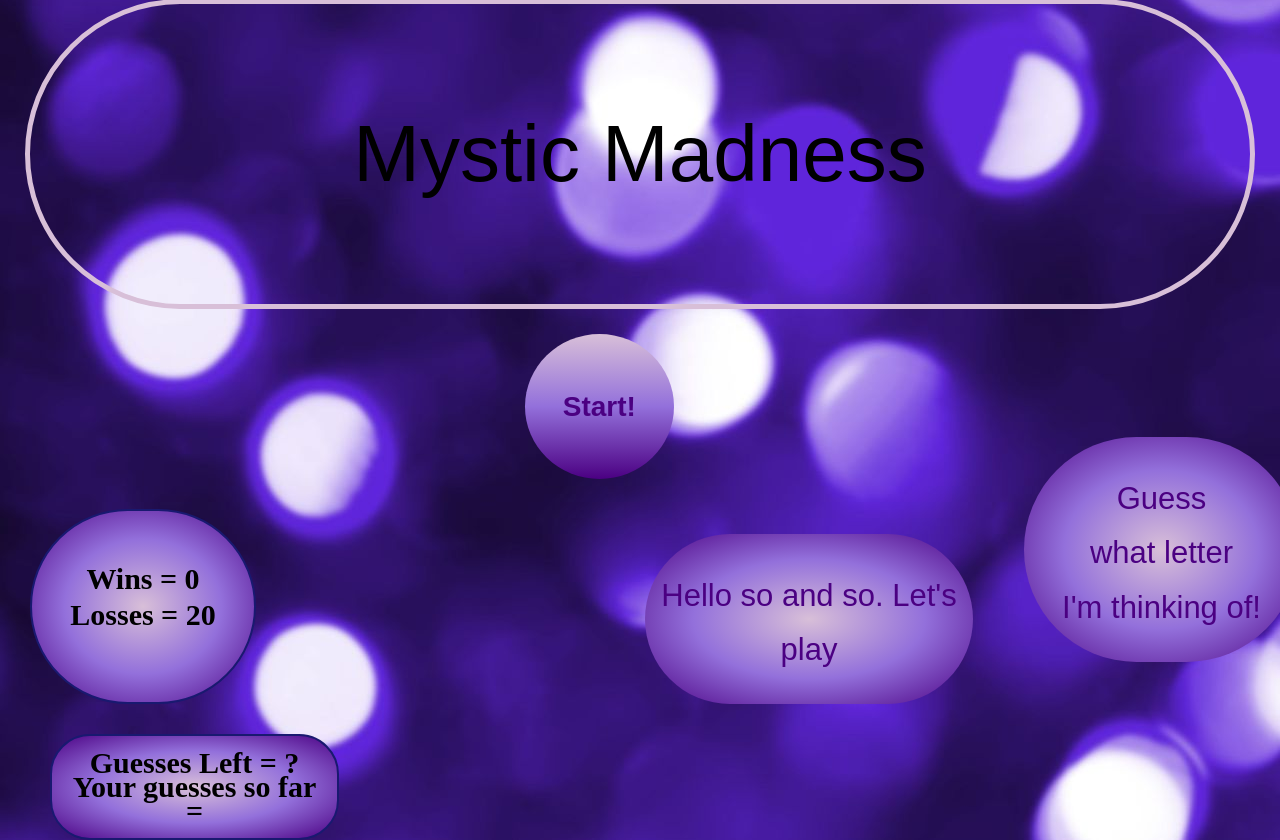
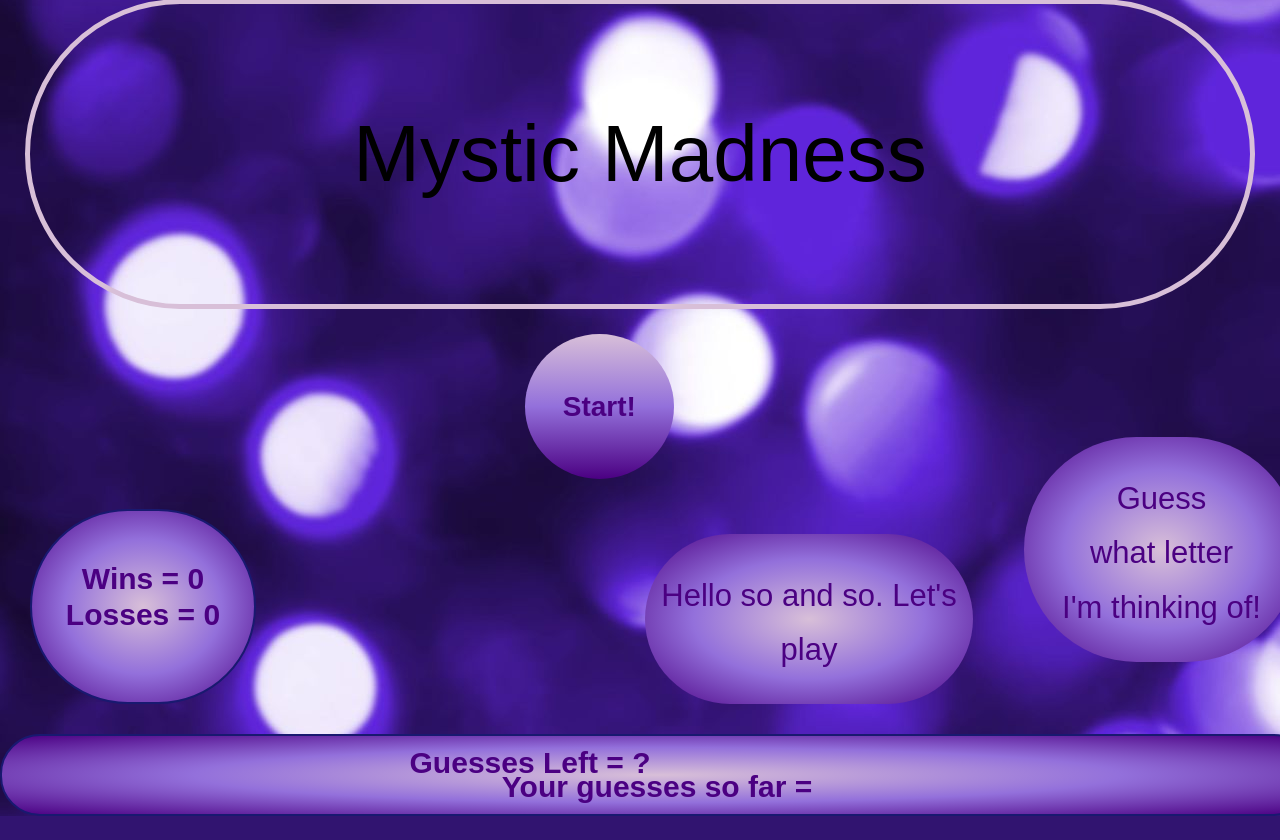
Before and after one commit to ABitOfKylie/PsychicGame, a PHP site: page / in a window 1280 px wide. Shown: the part 26-866 px from the top of the page. After the commit the page ends 842 px from the top, so only its background shows below. Run offline with PHP 8.4, Linux system fonts and the light colour scheme.

Commit message:
last last minute

```diff
--- a/assets/css/style.css
+++ b/assets/css/style.css
@@ -1,11 +1,13 @@
 body{
 	background-image:url("../images/purplemystic.jpg");
 	line-height:150%;
+	font-family:fantasy;
+	color:indigo;
 }
 
 h1{
 	font-size:80px;
-	font-color:white;
+	color:black;
 	line-height:250%;
 	font-family:fantasy;
 	border-style: dotted;
@@ -86,10 +88,9 @@ button:active{
 	font-size:30px;
 	font-weight:bold;
 	font-color:indigo;
-	width:255px;
+	width:100%;
 	height:auto;
 	padding:15px;
-	margin-left:50px;
 	border:2px solid midnightblue;
 	background: radial-gradient(thistle,mediumpurple,indigo);
 	border-radius:40px;
--- a/assets/javascript/game.js
+++ b/assets/javascript/game.js
@@ -1,9 +1,8 @@
-		/*document.getElementByID("startButton").onclick = inviteFunction;*/
 		function inviteFunction(){
 		var yesplay = confirm("Would you like to play\ Mystic Mumbo?");
 		var name =prompt("What is your name?");
-		if (name!=null){
-		/*document.getElementByID("greeting").innerHTML ="Hello" + name + "!" + "Let's play!";*/
+		if (name!=""){
+		document.getElementById("greeting").innerHTML ="Hello " + name + "! " + "Let's play!";
 		alert("Ok, Let's get started! Choose a letter by clicking the letter on the keyboard.");
 		}
 		else{
@@ -20,37 +19,34 @@
 
 
 		var letters = ["a", "b", "c", "d", "e", "f", "g", "h", "i", "j", "k", "l", "m", "n", "o", "p", "q", "r", "s", "t", "u", "v", "w", "x", "y", "z"]
+		var compChoice = letters[Math.floor(Math.random()*letters.length)];
 
 		document.onkeydown=function(event){
 
 
 
-		 	var userChoice = String.fromCharCode(event.onkeydown).toLowerCase();
-		 	var compChoice = letters[Math.floor(Math.random()*letters.length)];
+		 	var userChoice = String.fromCharCode(event.keyCode).toLowerCase();
 
-			/*if userChoice != with a letter in the alphabet or in letters[]{
-			alert("Please choose a letter from A to Z. I don't do symbols.");
-			}
-			else{*/
+		 if(userChoice != compChoice){
 
 
-		 if(userChoice != compChoice){
-		 	for (var i=0; i<compChoice;i++){
-		 		userGuessed [i] ="_";
-		 	}
-		 	document.getElementByID("greeting").innerHTML ="Ahhhh" + name +" ,you lost." + "You need to focus!";
+		 	document.getElementById("greeting").innerHTML ="Ahhhh" + name +" ,you lost." + "You need to focus!";
 		 	userGuessed.push(userChoice);
 		 	userGuessed.sort();
 		 	grem--
+		 	if (grem===0){
+		 		loss++
+		 	}
 
-		 	document.getElementByID("loss").innerHTML ="Losses: " +loss;
-		 	loss++
 		 	gcount++
+		 	document.getElementById("loss").innerHTML ="Losses: " +loss;
+		 	document.getElementById("greeting").innerHTML ="Ahhhh" + name +" ,you lost." + "You need to focus!";
+
 		 }
 		  else{
-		 	document.getElementByID("greeting").innerHTML ="Congratulations" + name +"!" + "You Won!";
+		 	document.getElementById("greeting").innerHTML ="Congratulations" + name +"!" + "You Won!";
 		 	wins++
-		 	document.getElementByID("wins").innerHTML ="Wins: "+ wins;
+		 	document.getElementById("wins").innerHTML ="Wins: "+ wins;
 		 	location.reload(); //hopefully refreshes the page
 		 }
 		}
--- a/index.html
+++ b/index.html
@@ -26,7 +26,7 @@
 		</section>
 		<section class="results1">
 				<p id="wins">Wins = 0</p>
-				<p id="loss"> Losses = 20</p>
+				<p id="loss"> Losses = 0</p>
 		</section>
 		<section class="results">
 				<p id="grem">Guesses Left = ?</p>
```
